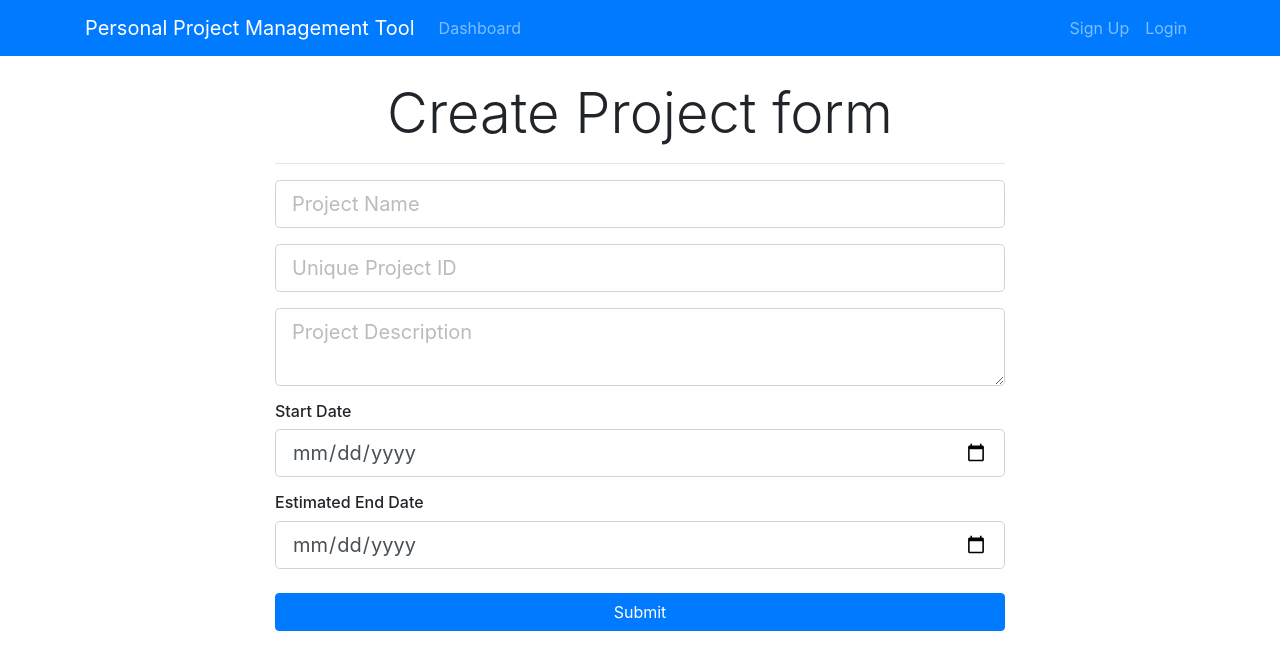
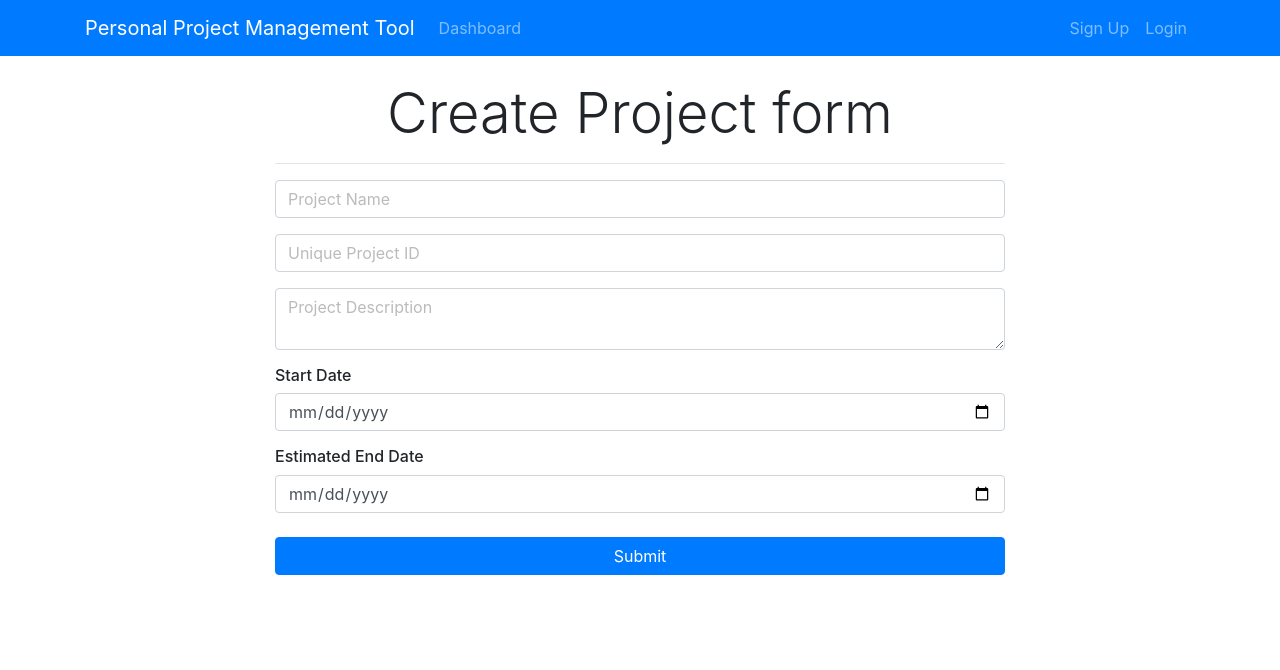
Before and after one commit to IvanYou98/ProgressManager, a React (Create React App) app in the folder front-end/: page /addProject in a window 1280 px wide. Shown: the top 670 px of the page. Built offline with nearby package versions, Linux system fonts and the light colour scheme.

Commit message:
adjust the style of input area

```diff
--- a/front-end/src/components/common/Form.js
+++ b/front-end/src/components/common/Form.js
@@ -30,9 +30,11 @@ class Form extends Component {
 
     renderInput(name, placeholder, type) {
         const {data, errors} = this.state;
+        const className = "form-control form-control-lg" + (errors[name] && " is-invalid");
         return (
             <React.Fragment>
                 <Input type={type}
+                       className={className}
                        placeholder={placeholder}
                        name={name}
                        value={data[name]}
@@ -45,10 +47,12 @@ class Form extends Component {
 
     renderTextArea(placeholder, name) {
         const {data, errors} = this.state;
+        const className = "form-control form-control-lg" + (errors[name] && " is-invalid");
         return (
             <React.Fragment>
                 <TextArea placeholder={placeholder}
                           name={name}
+                          className={className}
                           value={data[name]}
                           onChange={this.handleChange}
                 />
--- a/front-end/src/components/common/Input.js
+++ b/front-end/src/components/common/Input.js
@@ -1,11 +1,11 @@
 import React from 'react';
 
-function Input({type, placeholder, name, value, onChange}) {
+function Input({type, placeholder, name, value, onChange, className}) {
     return (
         <div className="form-group">
             <input
                 type={type}
-                className="form-control form-control-lg"
+                className={className}
                 placeholder={placeholder}
                 name={name}
                 value={value}
--- a/front-end/src/components/common/TextArea.js
+++ b/front-end/src/components/common/TextArea.js
@@ -1,10 +1,10 @@
 import React from 'react';
 
-function TextArea({placeholder, name, value, onChange}) {
+function TextArea({placeholder, name, value, onChange, className}) {
     return (
         <div className="form-group">
             <textarea
-                className="form-control form-control-lg"
+                className={className}
                 placeholder={placeholder}
                 name={name}
                 value={value}
```
